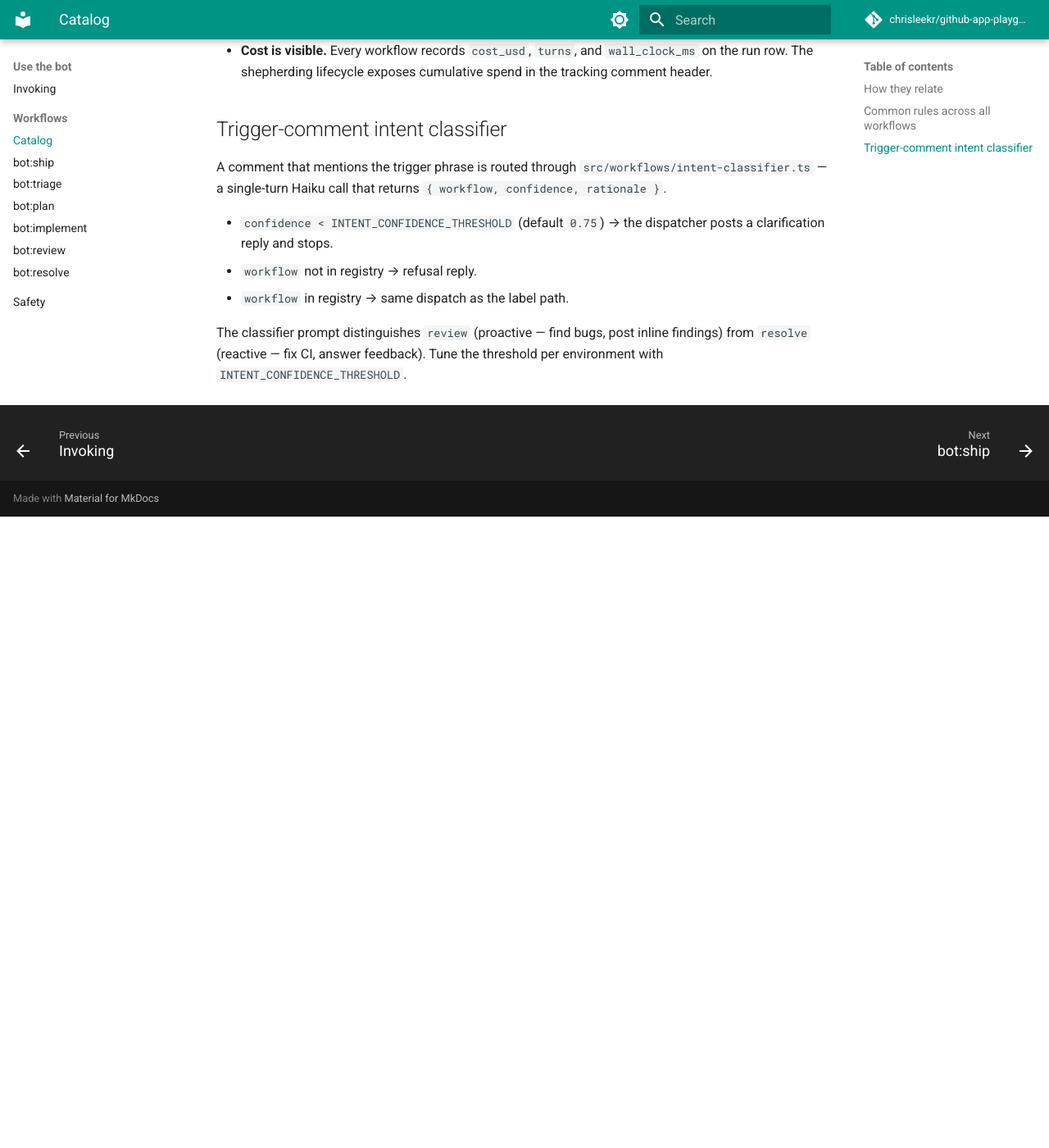
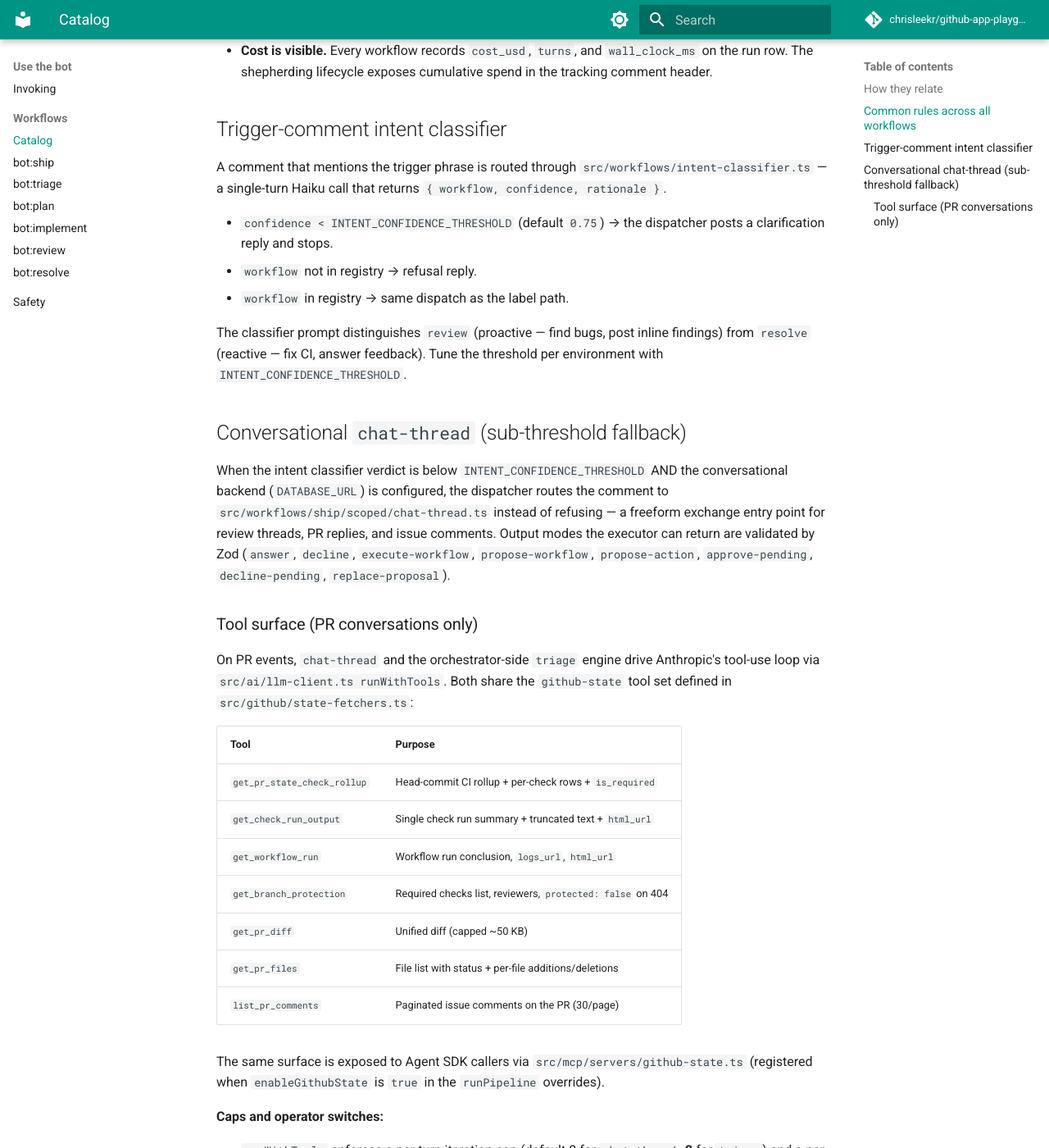
Before and after one commit to chrisleekr/github-app-playground, an MkDocs documentation site: the page built from docs/use/workflows/index.md, in a window 1280 px wide and 1400 px high, scrolled down 1486 px. Shown: the whole window at 82% size. Built offline with MkDocs 1.6.1 and Material for MkDocs 9.7.7, drawn with Linux system fonts in a browser that asks for light colours; comment, search, counter and statistics services are not loaded; before the commit the page ends 2116 px from its top, so only the background shows below that; some of the changed text lies outside the part shown.

Commit message:
docs(workflows): document chat-thread tool surface and operator switches
Satisfies docs-sync guard for src/workflows/ changes in this PR.

Adds a "Conversational chat-thread" section to docs/use/workflows/index.md
covering the github-state tool surface (7 read-only tools), per-turn
caps (8 chat-thread / 2 triage iterations + 4 fan-out), and the
CHAT_THREAD_TOOLS_ENABLED + TRIAGE_TOOLS_ENABLED operator switches.
Notes that probe.ts and verdict.ts stay deterministic (correctness
invariant for the merge gate).

Co-Authored-By: Claude Opus 4.7 <noreply@anthropic.com>

```diff
--- a/docs/use/workflows/index.md
+++ b/docs/use/workflows/index.md
@@ -34,3 +34,31 @@ A comment that mentions the trigger phrase is routed through `src/workflows/inte
 - `workflow` in registry → same dispatch as the label path.
 
 The classifier prompt distinguishes `review` (proactive — find bugs, post inline findings) from `resolve` (reactive — fix CI, answer feedback). Tune the threshold per environment with `INTENT_CONFIDENCE_THRESHOLD`.
+
+## Conversational `chat-thread` (sub-threshold fallback)
+
+When the intent classifier verdict is below `INTENT_CONFIDENCE_THRESHOLD` AND the conversational backend (`DATABASE_URL`) is configured, the dispatcher routes the comment to `src/workflows/ship/scoped/chat-thread.ts` instead of refusing — a freeform exchange entry point for review threads, PR replies, and issue comments. Output modes the executor can return are validated by Zod (`answer`, `decline`, `execute-workflow`, `propose-workflow`, `propose-action`, `approve-pending`, `decline-pending`, `replace-proposal`).
+
+### Tool surface (PR conversations only)
+
+On PR events, `chat-thread` and the orchestrator-side `triage` engine drive Anthropic's tool-use loop via `src/ai/llm-client.ts runWithTools`. Both share the `github-state` tool set defined in `src/github/state-fetchers.ts`:
+
+| Tool                        | Purpose                                                    |
+| --------------------------- | ---------------------------------------------------------- |
+| `get_pr_state_check_rollup` | Head-commit CI rollup + per-check rows + `is_required`     |
+| `get_check_run_output`      | Single check run summary + truncated text + `html_url`     |
+| `get_workflow_run`          | Workflow run conclusion, `logs_url`, `html_url`            |
+| `get_branch_protection`     | Required checks list, reviewers, `protected: false` on 404 |
+| `get_pr_diff`               | Unified diff (capped ~50 KB)                               |
+| `get_pr_files`              | File list with status + per-file additions/deletions       |
+| `list_pr_comments`          | Paginated issue comments on the PR (30/page)               |
+
+The same surface is exposed to Agent SDK callers via `src/mcp/servers/github-state.ts` (registered when `enableGithubState` is `true` in the `runPipeline` overrides).
+
+**Caps and operator switches:**
+
+- `runWithTools` enforces a per-turn iteration cap (default 8 for `chat-thread`, **2** for `triage`) and a per-turn fan-out cap (`DEFAULT_MAX_TOOL_USES_PER_TURN` = 4). Excess `tool_use` blocks get `is_error: true` `tool_result` feedback so the model adjusts on the next turn rather than triggering silent truncation.
+- `CHAT_THREAD_TOOLS_ENABLED` (default `true`) — when `false`, `chat-thread` stays single-turn and answers only from the cached snapshot.
+- `TRIAGE_TOOLS_ENABLED` (default `true`) — when `false`, `triage` classifies from text alone even on PR events. Hot-path latency escape hatch.
+
+The deterministic merge-readiness path (`src/workflows/ship/probe.ts`, `src/workflows/ship/verdict.ts`) is intentionally NOT tool-driven — its GraphQL probe (`PROBE_QUERY`, now centralised in `src/github/queries.ts`) is correctness-invariant for the merge gate.
```
